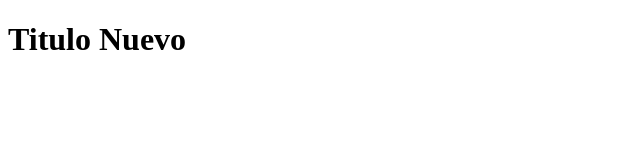
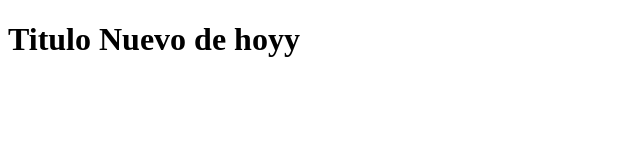
Before and after one commit to DanielLG99/hello-world-git, a plain HTML site: page index.html in a window 1280 px wide. Shown: the whole page, without its empty margins (0-640 px from the left). Drawn offline with Linux system fonts and the light colour scheme.

Commit message:
Joder que si

```diff
--- a/index.html
+++ b/index.html
@@ -7,6 +7,6 @@
     <title>Document</title>
 </head>
 <body>
-    <h1>Titulo Nuevo</h1>
+    <h1>Titulo Nuevo de hoyy</h1>
 </body>
 </html>
```
